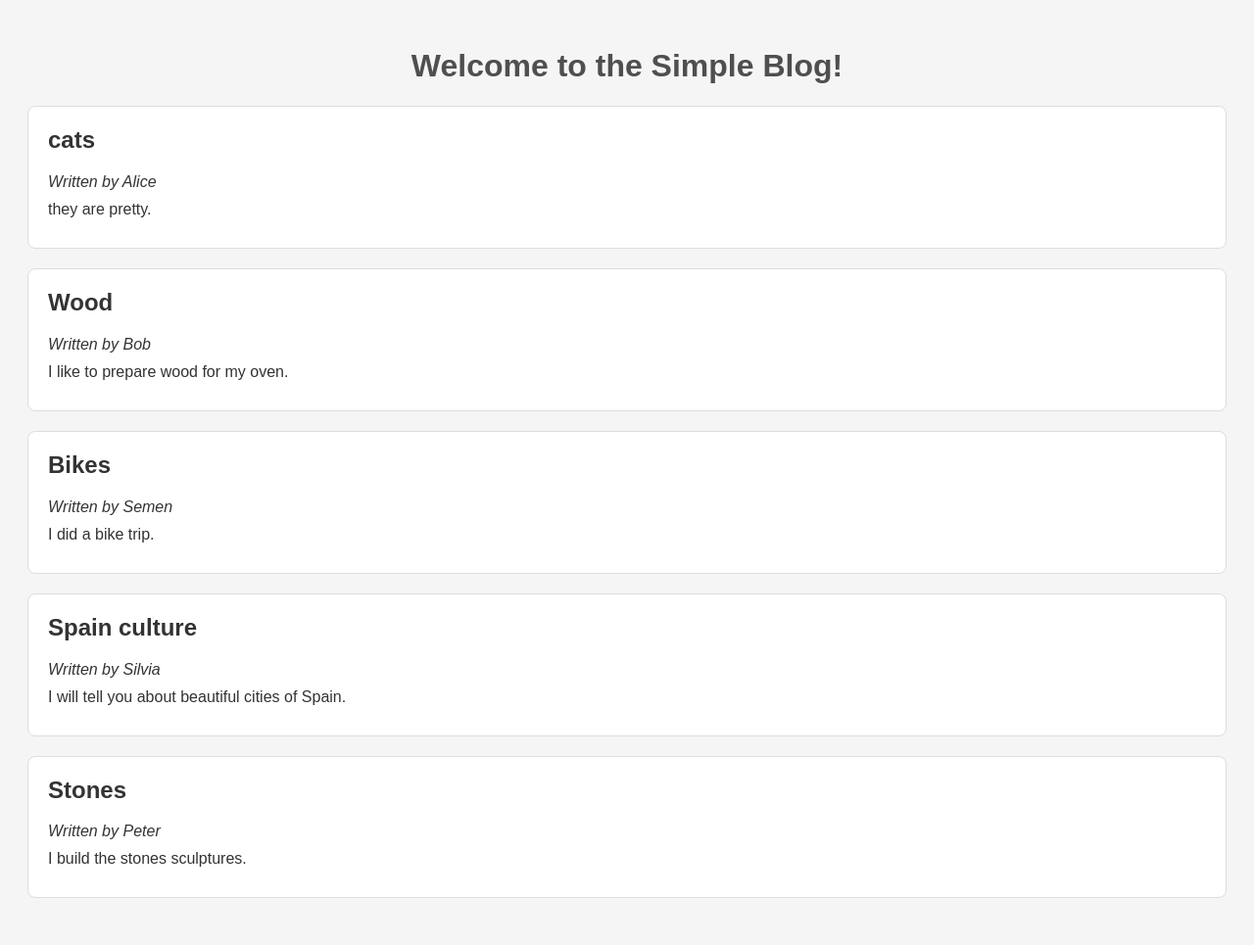
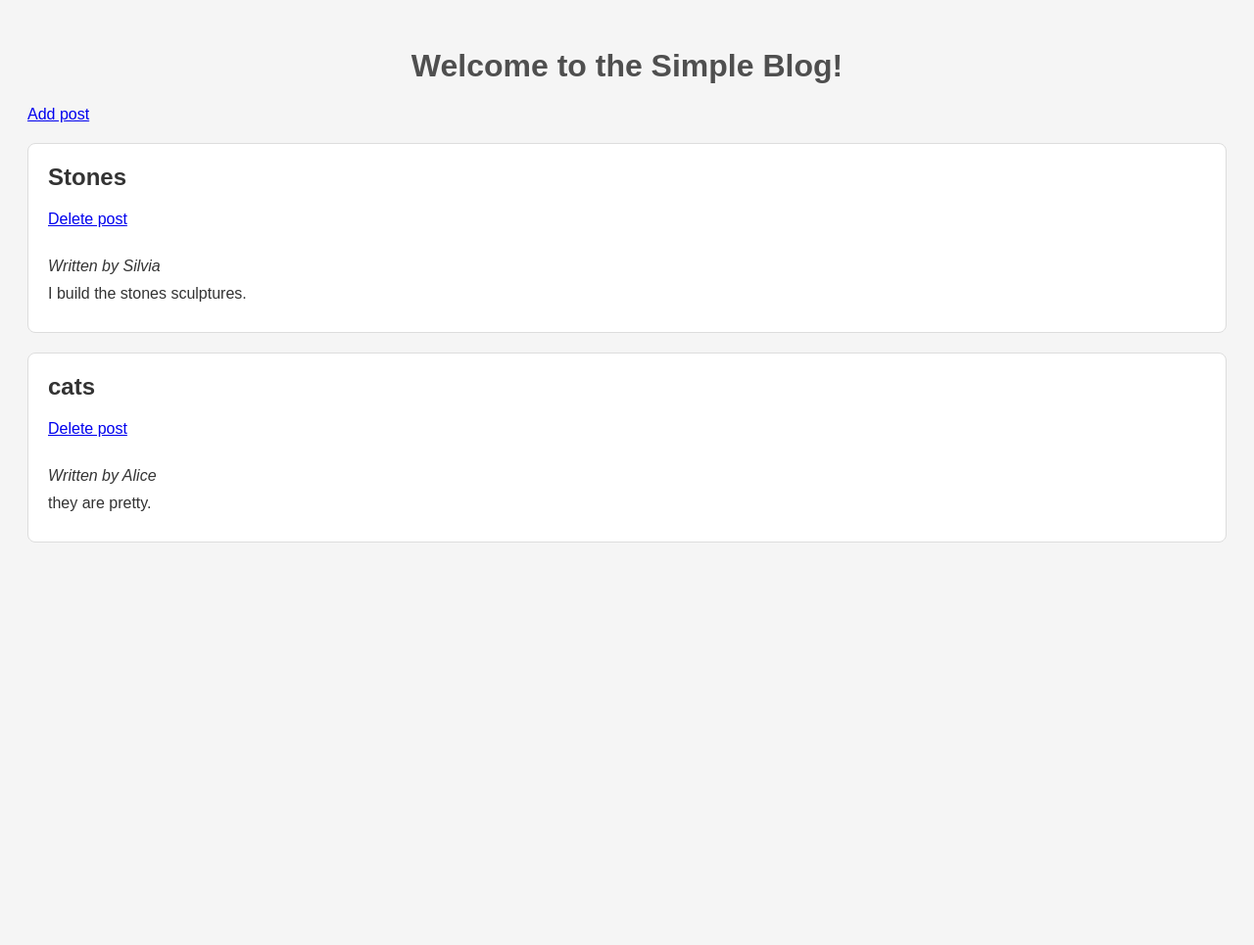
Before and after one commit to AnaKies/Masterblog, a Flask app: page / in a window 1280 px wide. Shown: the whole page at 98% size. After the commit the page ends 554 px from the top, so only its background shows below. Run offline with Flask 3, Linux system fonts and the light colour scheme.

Commit message:
Implement the post deletion.

```diff
--- a/app.py
+++ b/app.py
@@ -1,3 +1,5 @@
+from importlib.metadata import pass_none
+
 from flask import Flask, render_template, request, redirect, url_for
 import json_manager.json_handler as json_handler
 import random
@@ -13,9 +15,9 @@ def add():
     """
     try:
         if request.method == 'POST':
-            user_name = request.form['user_name']
-            post_title = request.form['post_title']
-            post_content = request.form['post_content']
+            user_name = request.form.get('user_name')
+            post_title = request.form.get('post_title')
+            post_content = request.form.get('post_content')
             user_id = str(uuid.uuid4())
             new_post = {'id': user_id, 'author': user_name, 'title': post_title, 'content': post_content}
             data = json_handler.read_json()
@@ -32,6 +34,35 @@ def add():
         return []
 
 
+@app.route('/delete/<string:post_id>')
+def delete(post_id):
+    """
+    Deletes a blog post by a number in the query.
+    """
+    try:
+        blog_posts = json_handler.read_json()
+
+        if not blog_posts:
+            raise Exception('Nothing to delete')
+
+        post_found = False
+
+        for i, post in enumerate(blog_posts):
+            if post['id'] == post_id:
+                blog_posts.pop(i)
+                post_found = True
+                break;
+
+        if not post_found:
+            print(f"Warning: post with id {post_id} doesn't exist in the storage.")
+
+        json_handler.write_json(blog_posts)
+
+        return render_template('index.html', posts=blog_posts)
+    except Exception as error:
+        print(f"Error deleting blog post data: {error}")
+        return []
+
 
 @app.route('/')
 def index():
--- a/json_storage/posts.json
+++ b/json_storage/posts.json
@@ -1,32 +1,14 @@
 [
     {
-        "id": 414400,
+        "id": "dbd1e3d1-c8d6-41d9-bc42-1458fdbf64b0",
+        "author": "Silvia",
+        "title": "Stones",
+        "content": "I build the stones sculptures."
+    },
+    {
+        "id": "699f4cce-a2d9-4070-a1c3-0f9b704189a1",
         "author": "Alice",
         "title": "cats",
         "content": "they are pretty."
-    },
-    {
-        "id": 499061,
-        "author": "Bob",
-        "title": "Wood",
-        "content": "I like to prepare wood for my oven."
-    },
-    {
-        "id": 429349,
-        "author": "Semen",
-        "title": "Bikes",
-        "content": "I did a bike trip."
-    },
-    {
-        "id": 277072,
-        "author": "Silvia",
-        "title": "Spain culture",
-        "content": "I will tell you about beautiful cities of Spain."
-    },
-    {
-        "id": "9ce7de23-4bfa-4161-a290-3f0ab2d76d39",
-        "author": "Peter",
-        "title": "Stones",
-        "content": "I build the stones sculptures."
     }
 ]
--- a/static/style.css
+++ b/static/style.css
@@ -8,6 +8,13 @@ body {
 h1 {
     text-align: center;
     color: #4F4F4F;
+}
+
+a {
+    font-size: 16px;
+    display: inline-block;
+    margin-bottom: 20px;
+    margin-right: 20px;
 }
 
 .post {
--- a/templates/index.html
+++ b/templates/index.html
@@ -8,9 +8,10 @@
 </head>
 <body>
     <h1>Welcome to the Simple Blog!</h1>
+    <a href="{{ url_for('add') }}">Add post</a>
     {% for blog_post in posts %}
     <div class="post">
-        <h2>{{ blog_post["title"] }}</h2>
+        <h2>{{ blog_post["title"] }}</h2><a href="{{ url_for('delete', post_id=blog_post['id']) }}">Delete post</a>
         <p><em>Written by {{ blog_post["author"] }}</em></p>
         <p>{{ blog_post["content"] }}</p>
     </div>
```
